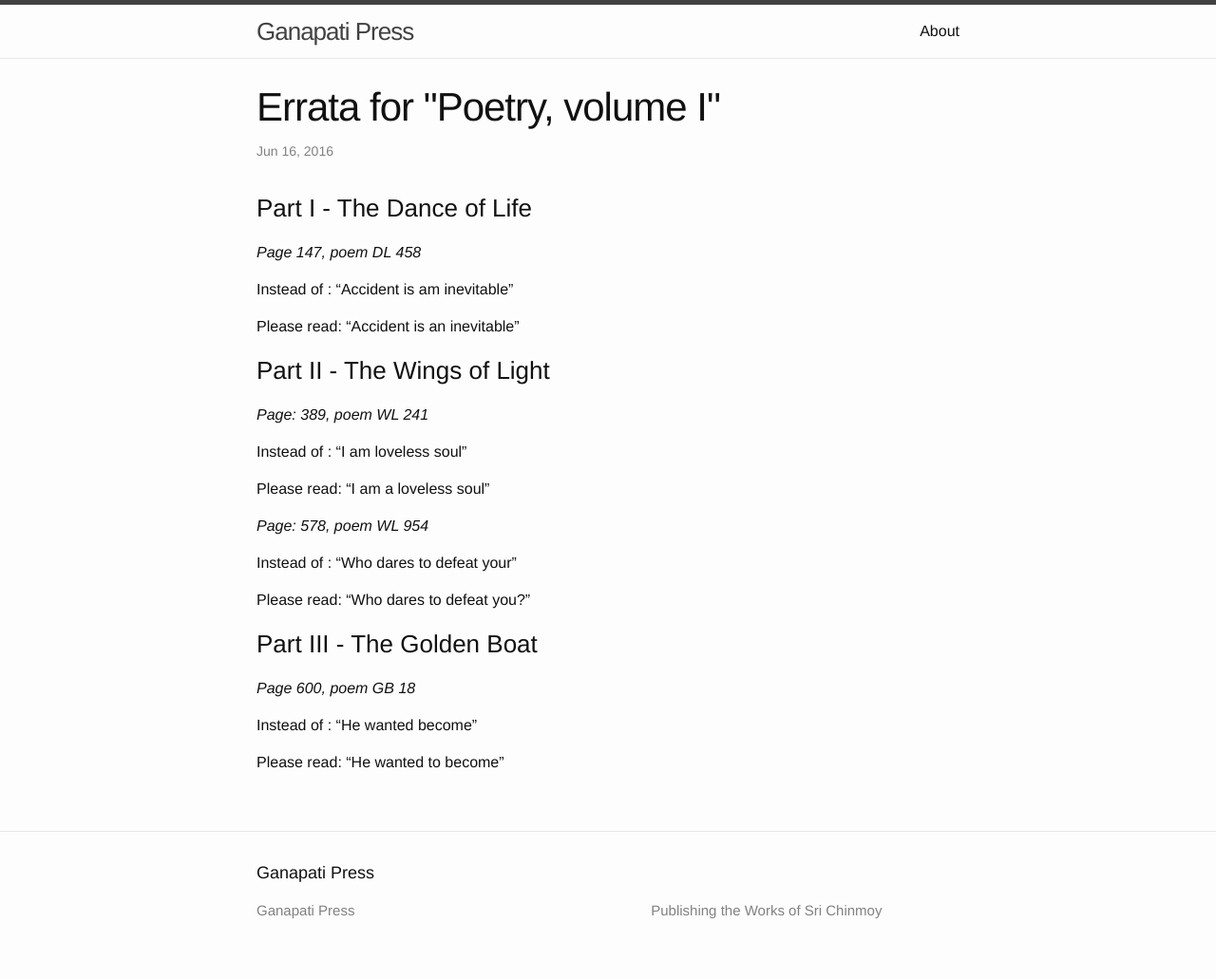
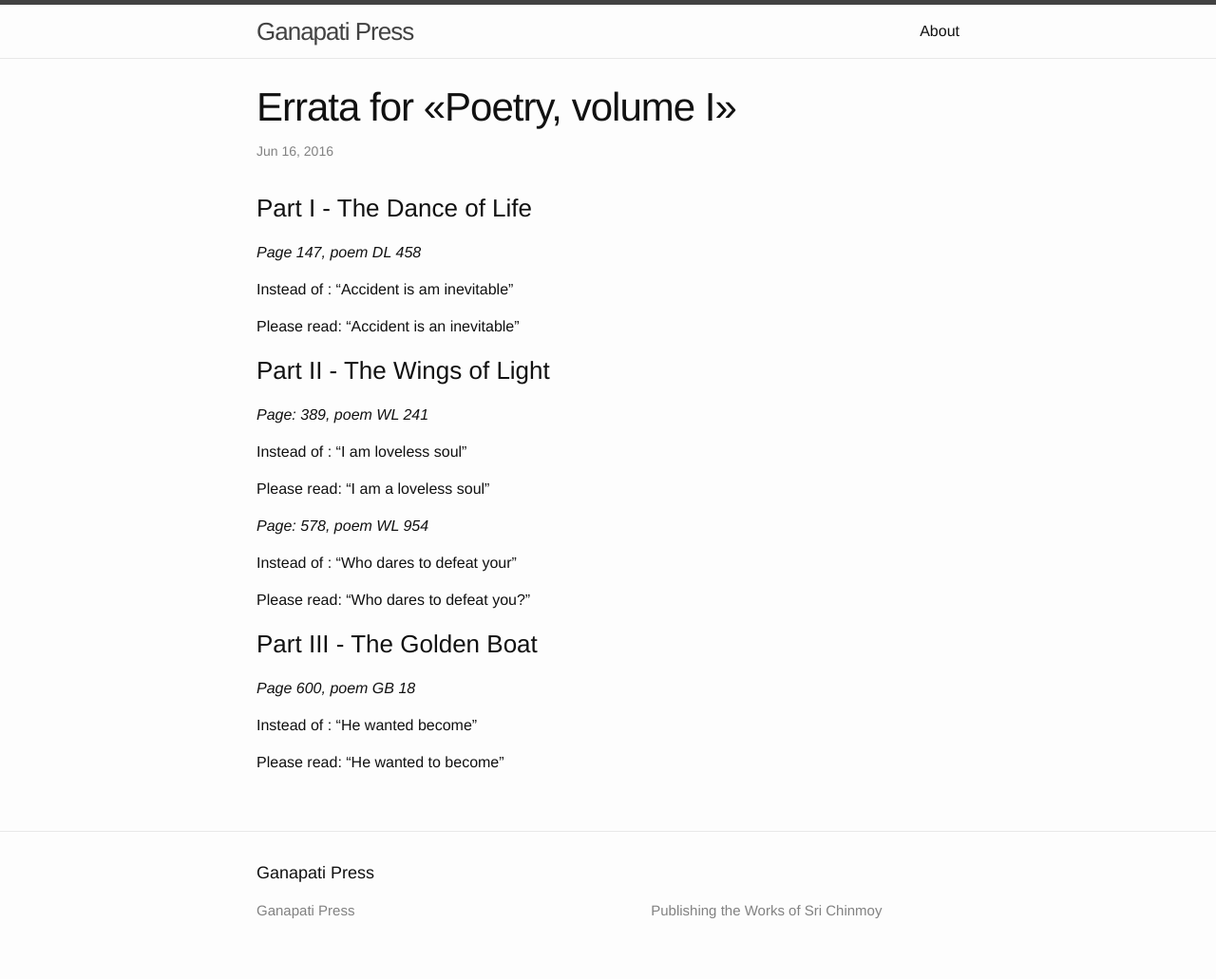
Before and after one commit to ganapatipress/ganapatipress.org, a Jekyll site: the page built from _posts/2016-06-16-01-poetry-1-errata.md, in a window 1280 px wide. Shown: the whole page at 95% size. Built offline with Jekyll 4.4.1, drawn with Linux system fonts in a browser that asks for light colours.

```diff
--- a/_posts/2016-06-16-01-poetry-1-errata.md
+++ b/_posts/2016-06-16-01-poetry-1-errata.md
@@ -1,6 +1,6 @@
 ---
 layout: post
-title: Errata for "Poetry, volume I"
+title: Errata for «Poetry, volume I»
 date: '2016-06-16 16:44:20 +0200'
 categories: errata
 published: true
```
